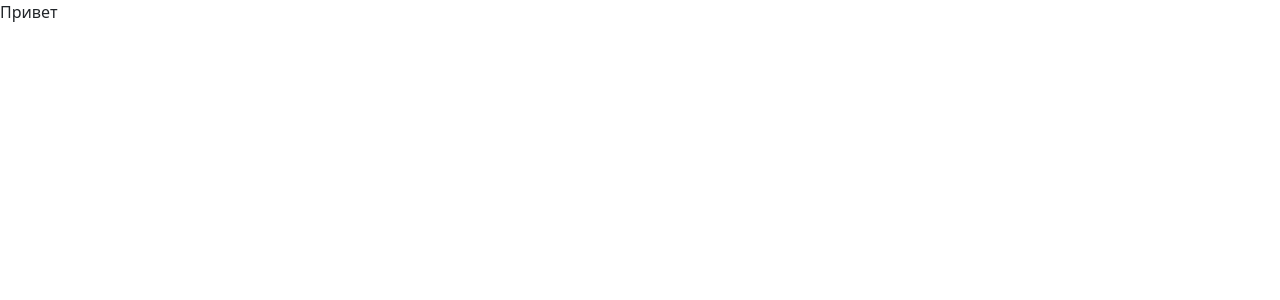
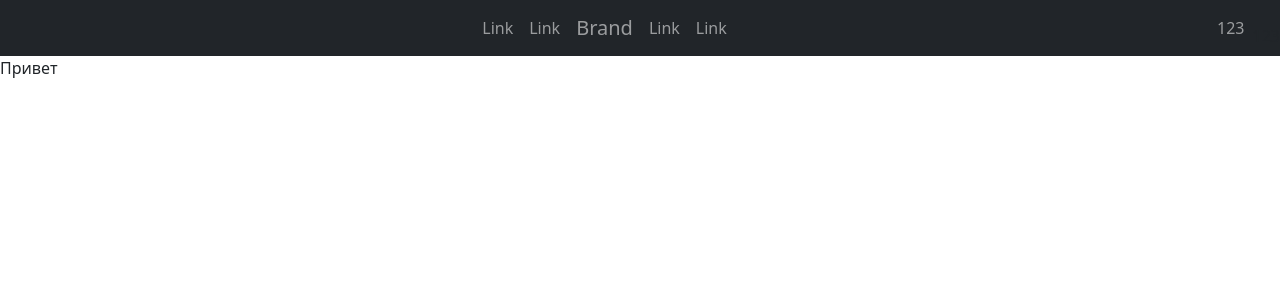
Before and after one commit to VCGRC/my_web_site, a Flask app: page / in a window 1280 px wide. Before the commit the part shown is almost empty. Shown: the top 300 px of the page. Run offline with Flask 2, Linux system fonts and the light colour scheme.

Commit message:
test navbar

```diff
--- a/templates/base.html
+++ b/templates/base.html
@@ -11,6 +11,68 @@
     </title>
 </head>
 <body>
+    <nav class="navbar navbar-light navbar-expand-md navbar-dark bg-dark justify-content-md-center justify-content-start">
+        <a class="navbar-brand d-md-none d-inline" href="">Brand</a>
+        <button class="navbar-toggler ml-1" type="button" data-toggle="collapse" data-target="#collapsingNavbar2">
+            <span class="navbar-toggler-icon"></span>
+        </button>
+        <div class="navbar-collapse collapse justify-content-between align-items-left w-100" id="collapsingNavbar2">
+            <ul class="navbar-nav mx-auto text-md-center text-left">
+                <li class="nav-item">
+                    <a class="nav-link" href="#">Link</a>
+                </li>
+                <li class="nav-item">
+                    <a class="nav-link" href="#">Link</a>
+                </li>
+                <li class="nav-item my-auto">
+                    <a class="nav-link navbar-brand mx-0 d-none d-md-inline" href="">Brand</a>
+                </li>
+                <li class="nav-item">
+                    <a class="nav-link" href="#">Link</a>
+                </li>
+                <li class="nav-item">
+                    <a class="nav-link" href="#">Link</a>
+                </li>
+            </ul>
+            <ul class="nav navbar-nav flex-row justify-content-md-center justify-content-start flex-nowrap">
+                <li class="nav-item"><a class="nav-link" href=""><i class="fa fa-facebook mr-1"></i>123</a> </li>
+                <li class="nav-item"><a class="nav-link" href=""><i class="fa fa-twitter"></i></a> 123</li>
+            </ul>
+        </div>
+      <!-- <a class="navbar-brand" href="#">Expand at md</a>
+      <button class="navbar-toggler" type="button" data-toggle="collapse" data-target="#navbarsExample04" aria-controls="navbarsExample04" aria-expanded="false" aria-label="Toggle navigation">
+        <span class="navbar-toggler-icon"></span>
+      </button>
+
+      <div class="collapse navbar-collapse" id="navbarsExample04">
+        <ul class="navbar-nav mr-auto">
+          <li class="nav-item active">
+            <a class="nav-link" href="#">Home <span class="sr-only">(current)</span></a>
+          </li>
+          <li class="nav-item">
+            <a class="nav-link" href="#">Link</a>
+          </li>
+          <li class="nav-item">
+            <a class="nav-link disabled" href="#">Disabled</a>
+          </li>
+          <li class="nav-item dropdown">
+            <a class="nav-link dropdown-toggle" href="http://example.com" id="dropdown04" data-toggle="dropdown" aria-haspopup="true" aria-expanded="false">Dropdown</a>
+            <div class="dropdown-menu" aria-labelledby="dropdown04">
+              <a class="dropdown-item" href="#">Action</a>
+              <a class="dropdown-item" href="#">Another action</a>
+              <a class="dropdown-item" href="#">Something else here</a>
+            </div>
+          </li>
+        </ul>
+        <form class="form-inline my-2 my-md-0">
+          <input class="form-control" type="text" placeholder="Search">
+        </form>
+        <ul class="nav navbar-nav flex-row justify-content-md-center justify-content-start flex-nowrap">
+            <li class="nav-item"><a class="nav-link" href=""><i class="fa fa-facebook mr-1"></i>123</a> </li>
+            <li class="nav-item"><a class="nav-link" href=""><i class="fa fa-twitter"></i></a>123 </li>
+        </ul>
+      </div> -->
+    </nav>
     {% block body %}
     {% endblock%}
     <script src="/static/js/jquery.js"></script>
```
